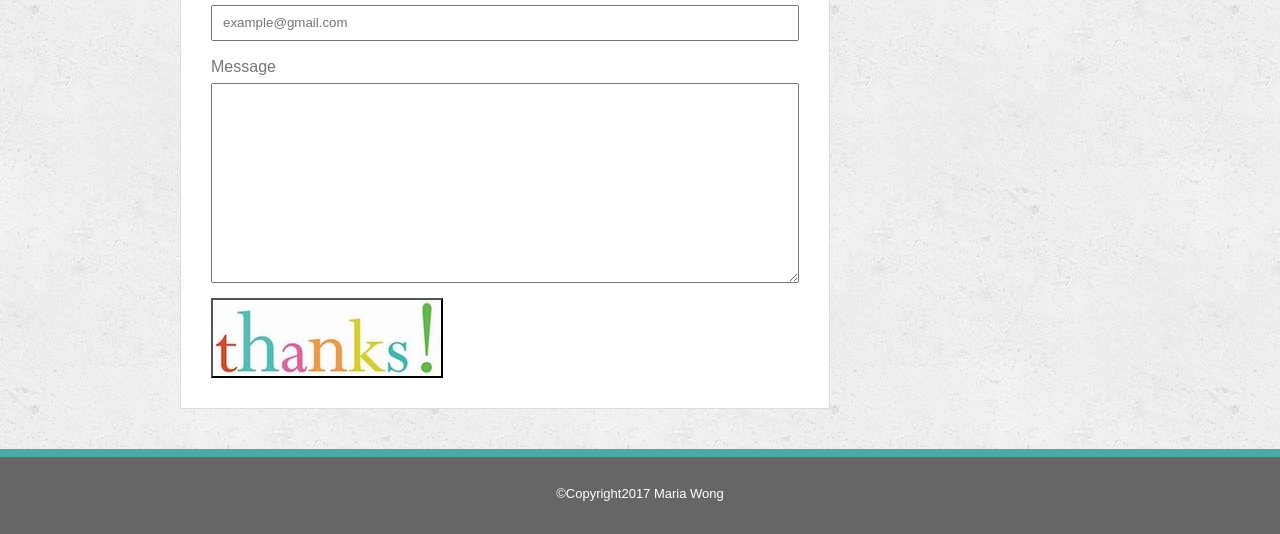
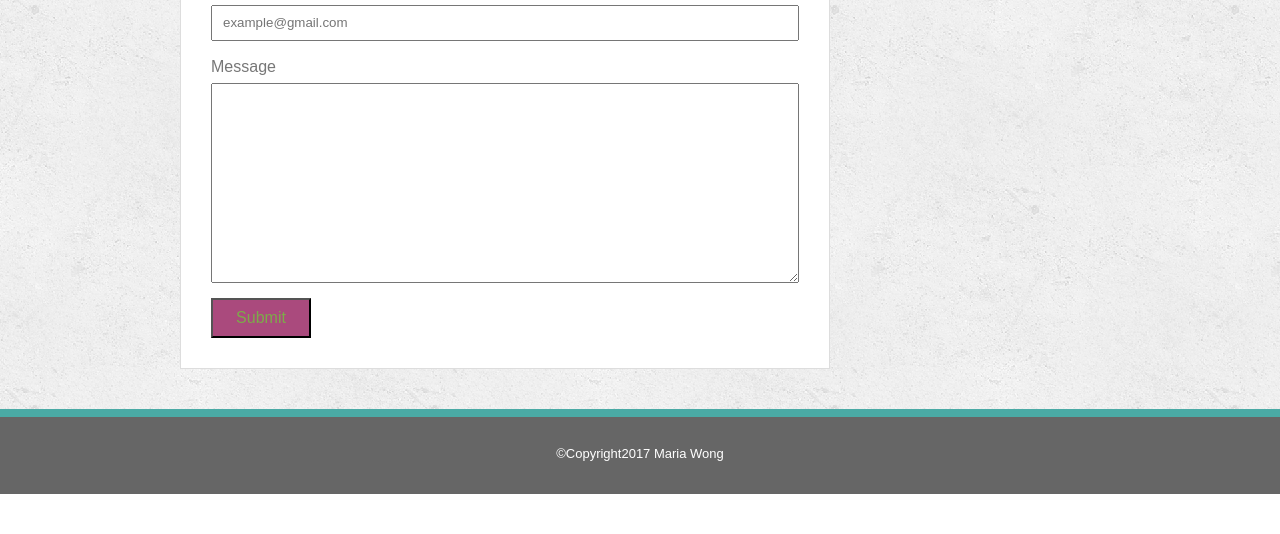
Before and after one commit to mwong770/Basic-Portfolio, a plain HTML site: page contact.html in a window 1280 px wide. In both pictures the pointer is over the input "Submit". Shown: the part 348-882 px from the top of the page. After the commit the page ends 842 px from the top, so only its background shows below. Drawn offline with Linux system fonts and the light colour scheme.

Commit message:
changes submit button hover from image to colors

```diff
--- a/assets/css/style.css
+++ b/assets/css/style.css
@@ -154,11 +154,16 @@ label, textarea {
 	margin-top: 15px;
 }
 
-#button:hover {
+/*#button:active  {
 	background-image: url("../images/thanks.jpg");
 	width: 232px;
 	height: 80px;
 	color: transparent;
+}*/
+
+#button:hover {
+	background-color: #aa4a7d;
+	color: #7daa4a;
 }
 
 /*placeholders box with text*/
```
